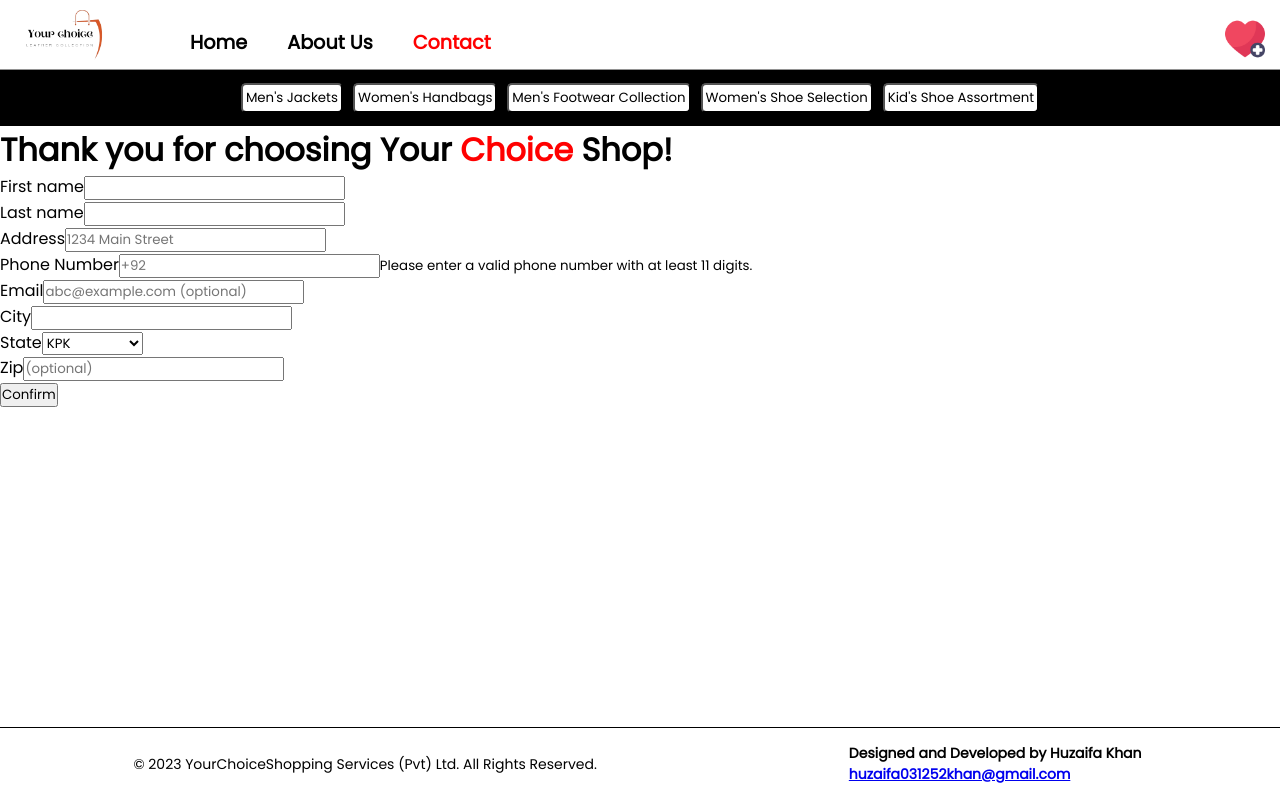
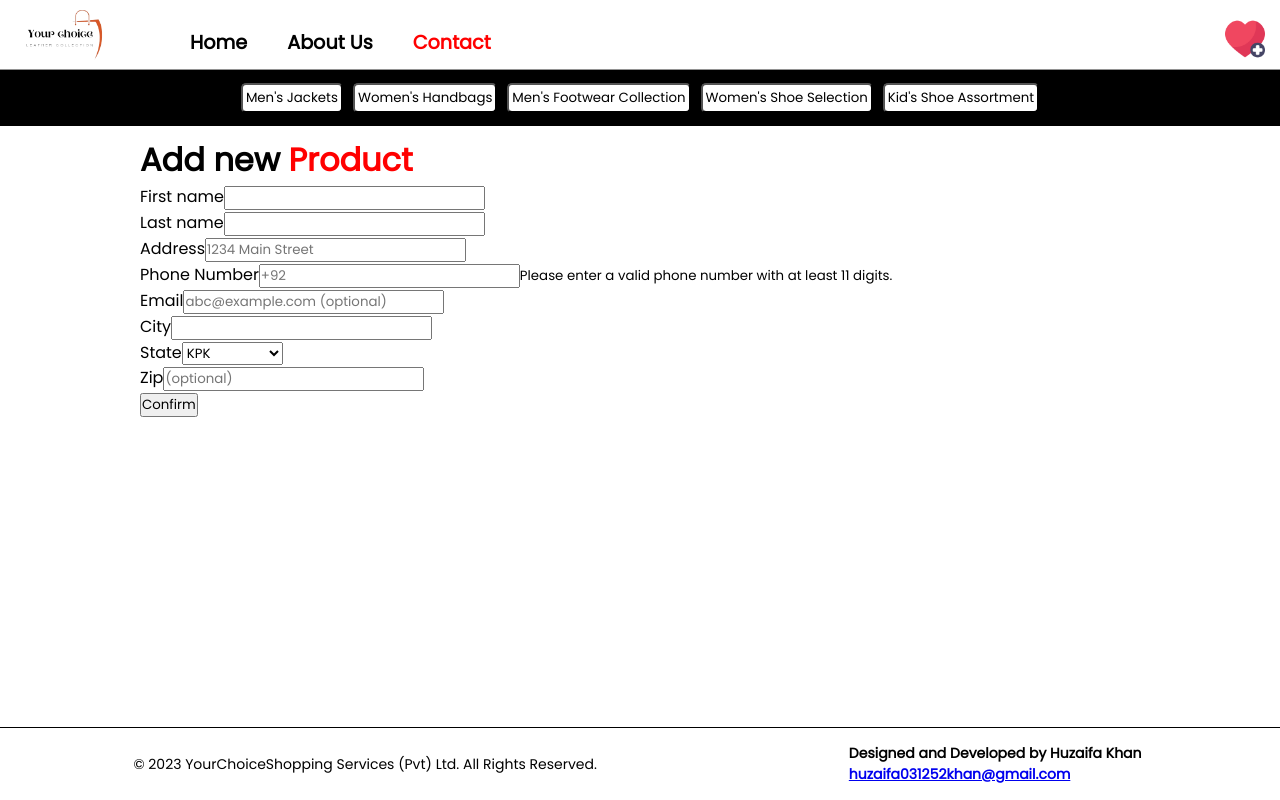
Before and after one commit to huzaifakhan0308/your-choice-frontend, a Next.js app: page /addNew in a window 1280 px wide. Built offline with nearby package versions, Linux system fonts and the light colour scheme; a web font is replaced by a local one.

Commit message:
add form to addNew page

```diff
--- a/app/addNew/page.jsx
+++ b/app/addNew/page.jsx
@@ -1,6 +1,7 @@
 "use client";
 import React, { useRef } from 'react'
 import Navbar from '../navbar/navbar';
+import styles from './page.module.css'
 import Footer from '../../hooks/footer.jsx';
 
 function Page() {
@@ -49,8 +50,9 @@ function Page() {
   return (
     <>
         <Navbar/>
+        <div className={styles.container}>
           <form className="row g-3" onSubmit={handleSubmit}>
-              <h1>Thank you for choosing Your <span style={{ color: "red" }}>Choice</span> Shop!</h1>
+              <h1>Add new <span style={{ color: "red" }}>Product</span></h1>
               <div className="col-md-6">
                   <label className="form-label">First name</label>
                   <input type="text" className="form-control" id="inputEmail4" ref={firstNameRef} required />
@@ -94,6 +96,7 @@ function Page() {
                   <button type="submit" className="btn btn-dark">Confirm</button>
               </div>
           </form>
+        </div>
         <Footer/>
     </>
   )
--- a/app/addNew/page.module.css
+++ b/app/addNew/page.module.css
@@ -0,0 +1,17 @@
+.container {
+    display: flex;
+    justify-content: center;
+    width: 100%;
+}
+.container form {
+    width: auto;
+    margin: 10px;
+    margin-bottom: 16vh;
+}
+
+@media screen and (min-width: 800px) {
+    .container form {
+        width: 1000px;
+        margin-bottom: 13vh;
+    }
+}
```
